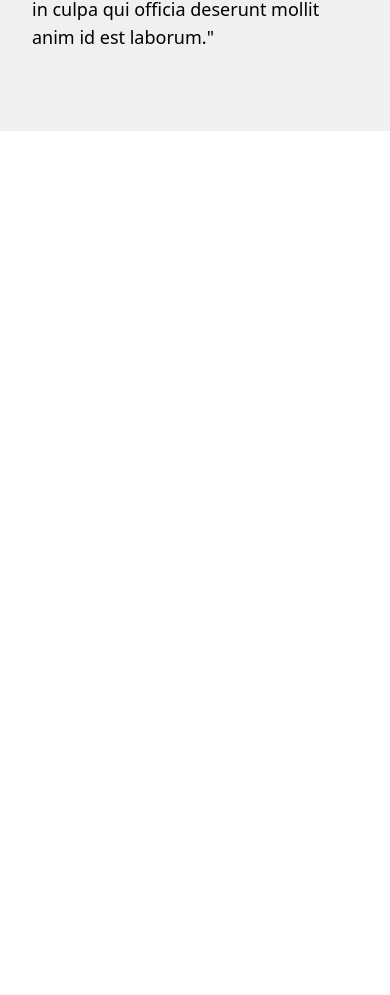
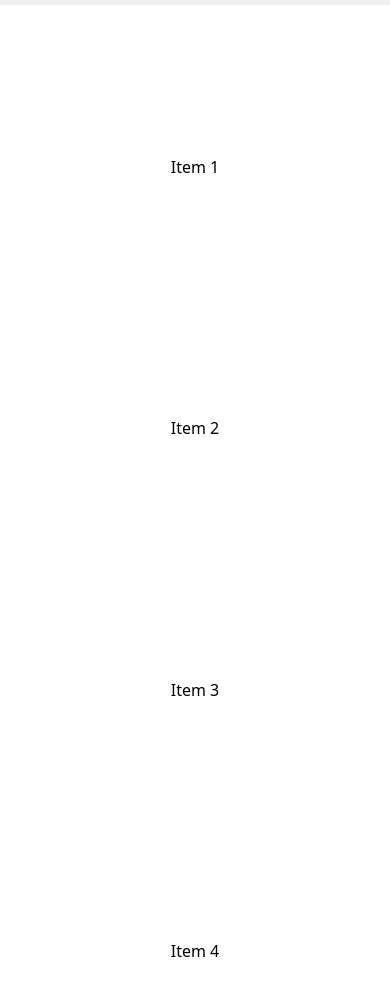
Before and after one commit to SandeSydney/pesh-portfolio, a React (Vite) app: page / in a window 390 px wide. Shown: the part 2329-3324 px from the top of the page. Built offline with nearby package versions, Linux system fonts and the light colour scheme.

Commit message:
Added achievement sections

```diff
--- a/src/components/Homepage.jsx
+++ b/src/components/Homepage.jsx
@@ -7,7 +7,7 @@ function Homepage() {
             <Navigation />
 
             {/* Hero Section */}
-            <section className='hero p-20 h-screen bg-gradient-to-r from-violet-500 to-fuchsia-500 flex flex-col justify-center items-center'>
+            <section className='hero p-20 h-[85vh] bg-gradient-to-r from-violet-500 to-fuchsia-500 flex flex-col justify-center items-center'>
                 <div className='flex-1 flex flex-col justify-center items-center text-white space-y-5'>
                     <p className='text-4xl opacity-70 uppercase text-center md:text-7xl'>Hello, I'm Patience Zawadi</p>
                     <p className='text-center md:text-4xl '>Software Copywriter | Technical Writer | Proof-reader</p>
@@ -23,7 +23,14 @@ function Homepage() {
                 <p className='max-w-3xl'>"Lorem ipsum dolor sit amet, consectetur adipiscing elit, sed do eiusmod tempor incididunt ut labore et dolore magna aliqua. Ut enim ad minim veniam, quis nostrud exercitation ullamco laboris nisi ut aliquip ex ea commodo consequat. Duis aute irure dolor in reprehenderit in voluptate velit esse cillum dolore eu fugiat nulla pariatur. Excepteur sint occaecat cupidatat non proident, sunt in culpa qui officia deserunt mollit anim id est laborum."</p>
             </section>
 
-            <section className='min-h-screen bg-white'></section>
+            <section className='container mx-auto py-8 min-h-screen bg-white'>
+                <div className="grid grid-cols-1 md:grid-cols-2 xl:grid-cols-4">
+                    <div className='flex flex-col m-1 h-[30vh] items-center justify-center'>Item 1</div>
+                    <div className='flex flex-col m-1 h-[30vh] items-center justify-center'>Item 2</div>
+                    <div className='flex flex-col m-1 h-[30vh] items-center justify-center'>Item 3</div>
+                    <div className='flex flex-col m-1 h-[30vh] items-center justify-center'>Item 4</div>
+                </div>
+            </section>
         </>
     )
 }
```
